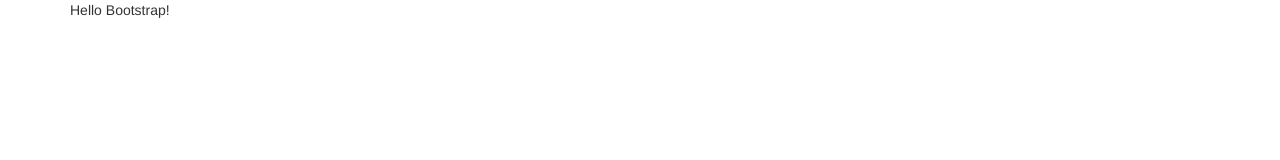
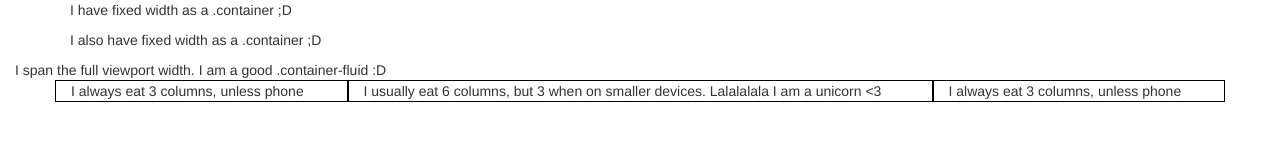
Before and after one commit to majoer/bootstrap-workshop, a website built with webpack: page src/index.html in a window 1280 px wide. Built offline with nearby package versions, Linux system fonts and the light colour scheme.

Commit message:
Add bootstrap grid

```diff
--- /dev/null
+++ b/src/index.css
@@ -0,0 +1,3 @@
+.border {
+    border: 1px solid black;
+}
--- a/src/index.html
+++ b/src/index.html
@@ -4,7 +4,22 @@
 </head>
 <body>
 <div class="container">
-    <p>Hello Bootstrap!</p>
+    <p>I have fixed width as a .container ;D</p>
+</div>
+
+<div class="container">
+    <p>I also have fixed width as a .container ;D</p>
+</div>
+
+<div class="container-fluid">I span the full viewport width. I am a good .container-fluid :D</div>
+
+
+<div class="container">
+    <div class="row">
+        <div class="col-sm-3 border">I always eat 3 columns, unless phone</div>
+        <div class="col-sm-3 col-lg-6  border">I usually eat 6 columns, but 3 when on smaller devices. Lalalalala I am a unicorn <3</div>
+        <div class="col-sm-3 border">I always eat 3 columns, unless phone</div>
+    </div>
 </div>
 </body>
 </html>
--- a/src/index.js
+++ b/src/index.js
@@ -1,2 +1,3 @@
 import 'bootstrap';
 import 'bootstrap/dist/css/bootstrap.min.css';
+import './index.css';
```
